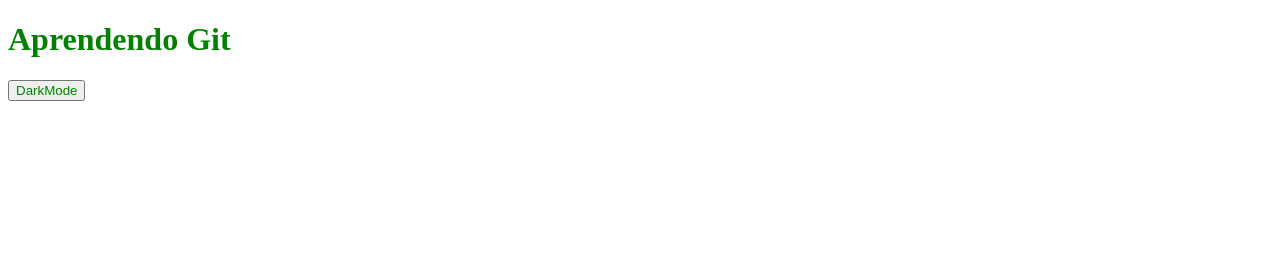
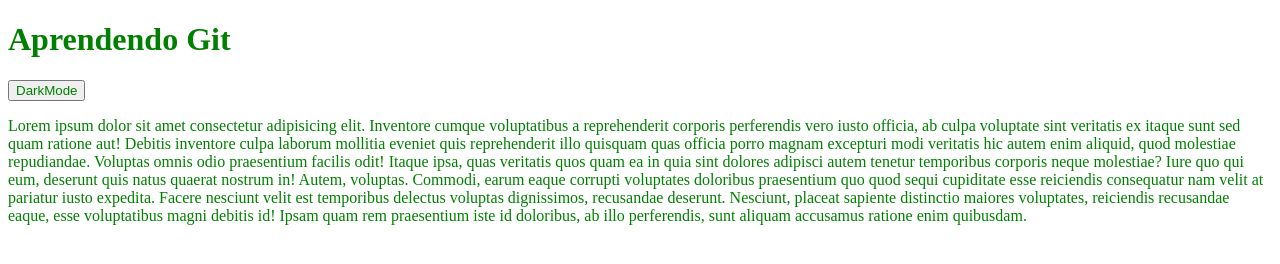
Before and after one commit to LucasRenanFroisSouza/primeiros-passos-github, a plain HTML site: page teste.html in a window 1280 px wide. Drawn offline with Linux system fonts and the light colour scheme.

Commit message:
Adicionando texto Lorem

```diff
--- a/teste.html
+++ b/teste.html
@@ -8,6 +8,14 @@
 <body>
     <h1 style="color : green">Aprendendo Git</h1>
     <button onclick="changeBackgroundColor()" style="color: green;">DarkMode</button>
+
+    <p style="color: green;">Lorem ipsum dolor sit amet consectetur adipisicing elit. Inventore cumque voluptatibus a reprehenderit corporis perferendis vero iusto officia, ab culpa voluptate sint veritatis ex itaque sunt sed quam ratione aut!
+    Debitis inventore culpa laborum mollitia eveniet quis reprehenderit illo quisquam quas officia porro magnam excepturi modi veritatis hic autem enim aliquid, quod molestiae repudiandae. Voluptas omnis odio praesentium facilis odit!
+    Itaque ipsa, quas veritatis quos quam ea in quia sint dolores adipisci autem tenetur temporibus corporis neque molestiae? Iure quo qui eum, deserunt quis natus quaerat nostrum in! Autem, voluptas.
+    Commodi, earum eaque corrupti voluptates doloribus praesentium quo quod sequi cupiditate esse reiciendis consequatur nam velit at pariatur iusto expedita. Facere nesciunt velit est temporibus delectus voluptas dignissimos, recusandae deserunt.
+    Nesciunt, placeat sapiente distinctio maiores voluptates, reiciendis recusandae eaque, esse voluptatibus magni debitis id! Ipsam quam rem praesentium iste id doloribus, ab illo perferendis, sunt aliquam accusamus ratione enim quibusdam.</p>
+
+
     <script>
         function changeBackgroundColor(){
             let cor = "rgb(0, 0, 0)"  //cor preta
```
